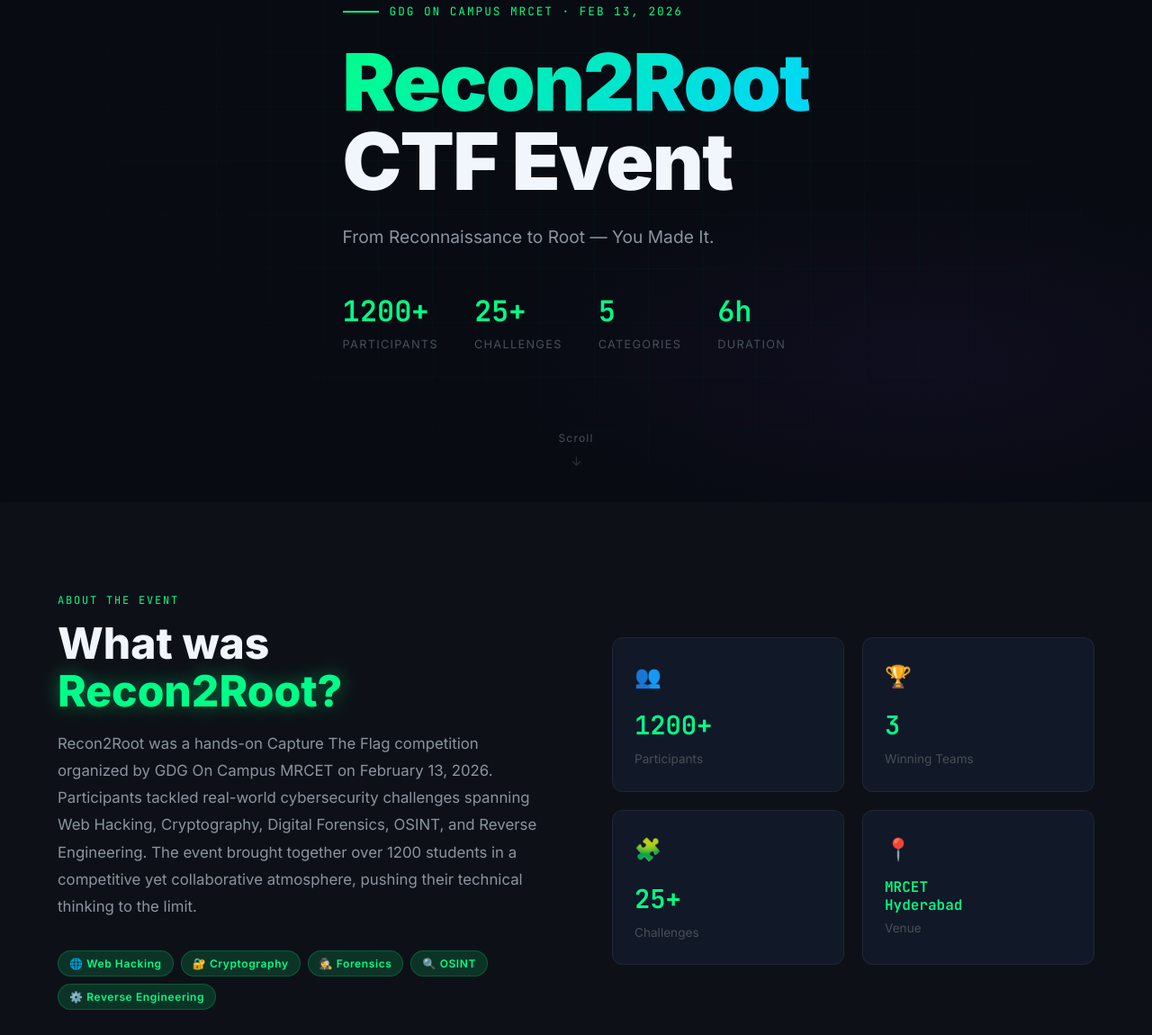
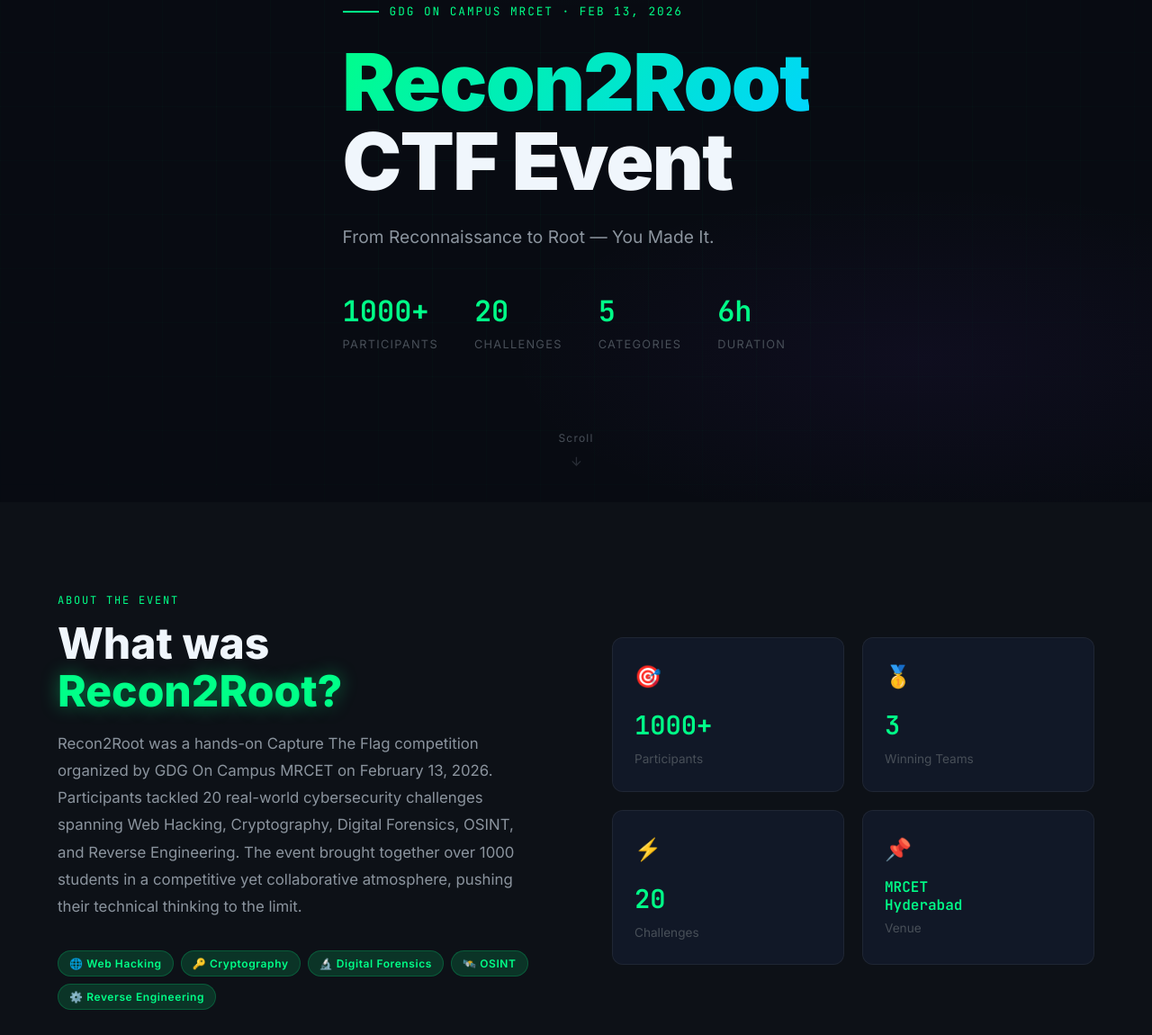
Before and after one commit to thanishq0110/recon2root, a website: page public/index.html in a window 1280 px wide. Shown: the part 242-1392 px from the top of the page at 90% size. Drawn offline with Linux system fonts and the light colour scheme; no server answers.

Commit message:
update: 1000+ participants, 20 challenges, better emojis

```diff
--- a/public/index.html
+++ b/public/index.html
@@ -61,11 +61,11 @@
           </p>
           <div class="hero-stats fade-up fade-up-delay-3">
             <div class="hero-stat">
-              <div class="hero-stat-value" id="statParticipants">1200+</div>
+              <div class="hero-stat-value" id="statParticipants">1000+</div>
               <div class="hero-stat-label">Participants</div>
             </div>
             <div class="hero-stat">
-              <div class="hero-stat-value" id="statChallenges">25+</div>
+              <div class="hero-stat-value" id="statChallenges">20</div>
               <div class="hero-stat-label">Challenges</div>
             </div>
             <div class="hero-stat">
@@ -106,9 +106,9 @@
             <p class="about-text" id="aboutText">
               Recon2Root was a hands-on Capture The Flag competition organized
               by GDG On Campus MRCET on February 13, 2026. Participants tackled
-              real-world cybersecurity challenges spanning Web Hacking,
+              20 real-world cybersecurity challenges spanning Web Hacking,
               Cryptography, Digital Forensics, OSINT, and Reverse Engineering.
-              The event brought together over 1200 students in a competitive yet
+              The event brought together over 1000 students in a competitive yet
               collaborative atmosphere, pushing their technical thinking to the
               limit.
             </p>
@@ -117,30 +117,30 @@
               style="display: flex; gap: 8px; flex-wrap: wrap; margin-top: 8px"
             >
               <span class="tag">🌐 Web Hacking</span>
-              <span class="tag">🔐 Cryptography</span>
-              <span class="tag">🕵️ Forensics</span>
-              <span class="tag">🔍 OSINT</span>
+              <span class="tag">🔑 Cryptography</span>
+              <span class="tag">🔬 Digital Forensics</span>
+              <span class="tag">🛰️ OSINT</span>
               <span class="tag">⚙️ Reverse Engineering</span>
             </div>
           </div>
           <div class="about-stats">
             <div class="about-stat-card fade-up">
-              <div class="about-stat-icon">👥</div>
-              <div class="about-stat-value" id="statParticipants2">1200+</div>
+              <div class="about-stat-icon">🎯</div>
+              <div class="about-stat-value" id="statParticipants2">1000+</div>
               <div class="about-stat-label">Participants</div>
             </div>
             <div class="about-stat-card fade-up fade-up-delay-1">
-              <div class="about-stat-icon">🏆</div>
+              <div class="about-stat-icon">🥇</div>
               <div class="about-stat-value">3</div>
               <div class="about-stat-label">Winning Teams</div>
             </div>
             <div class="about-stat-card fade-up fade-up-delay-2">
-              <div class="about-stat-icon">🧩</div>
-              <div class="about-stat-value" id="statChallenges2">25+</div>
+              <div class="about-stat-icon">⚡</div>
+              <div class="about-stat-value" id="statChallenges2">20</div>
               <div class="about-stat-label">Challenges</div>
             </div>
             <div class="about-stat-card fade-up fade-up-delay-3">
-              <div class="about-stat-icon">📍</div>
+              <div class="about-stat-icon">📌</div>
               <div
                 class="about-stat-value"
                 style="font-size: 1rem; line-height: 1.3"
@@ -161,7 +161,7 @@
         <div style="text-align: center; margin-bottom: 8px">
           <p class="section-label">Leaderboard</p>
           <h2 class="section-title">
-            🏆 Top <span class="glow-text">Winners</span>
+            🥇 Top <span class="glow-text">Winners</span>
           </h2>
           <p class="section-subtitle" style="margin: 0 auto">
             Congratulations to the teams who conquered Recon2Root!
```
